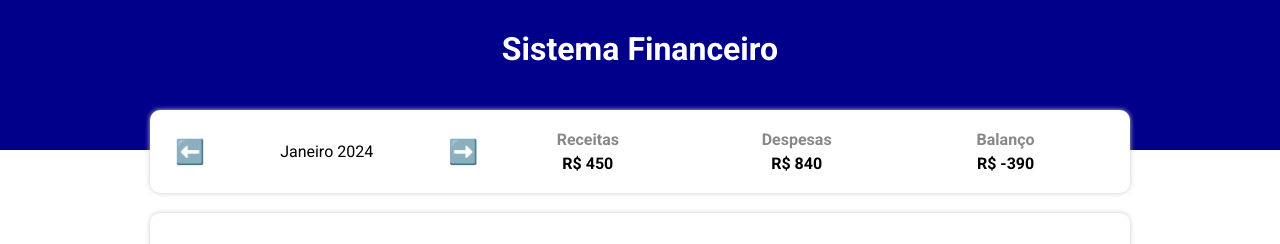
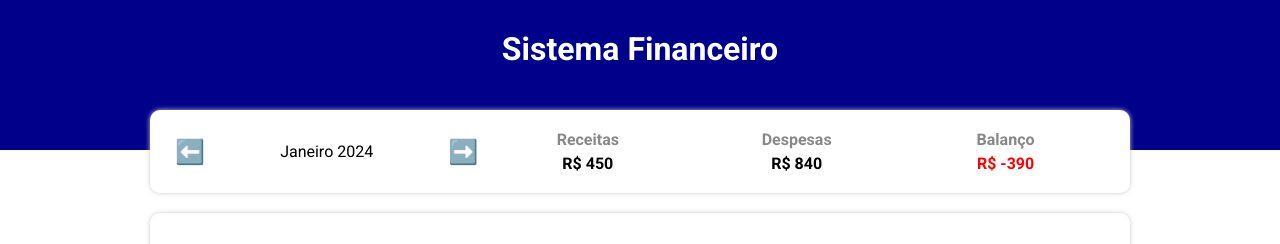
Before and after one commit to Pedroo07/Projeto-Financias-ts, a React (Vite) app: page / in a window 1280 px wide. Shown: the top 244 px of the page. Built offline with nearby package versions, Linux system fonts and the light colour scheme.

Commit message:
Definindo cor para valor negativo e positivo

```diff
--- a/src/components/InfoArea/index.tsx
+++ b/src/components/InfoArea/index.tsx
@@ -33,7 +33,7 @@
             <C.ResumeArea>
                 <ResumeItem title='Receitas' value={income}/>
                 <ResumeItem title='Despesas' value={expense}/>
-                <ResumeItem title='Balanço' value={income - expense}/>
+                <ResumeItem title='Balanço' value={income - expense} color={(income - expense) < 0 ?'red' : ((income - expense) === 0 ? 'black' : 'green')}/>
             </C.ResumeArea>
         </C.Container>
     )
--- a/src/components/ResumeItem/index.tsx
+++ b/src/components/ResumeItem/index.tsx
@@ -3,13 +3,14 @@
 type Props = {
     title: string
     value: number
+    color?: string
 }
-export const ResumeItem = ({title,value}: Props) => {
+export const ResumeItem = ({title,value,color}: Props) => {
 
     return(
         <C.Container>
             <C.Title>{title}</C.Title>
-            <C.Value>R$ {value}</C.Value>
+            <C.Value color={color}>R$ {value}</C.Value>
         </C.Container>
     )
 }
--- a/src/components/ResumeItem/styles.ts
+++ b/src/components/ResumeItem/styles.ts
@@ -10,8 +10,8 @@
 color: #888;
 margin-bottom: 5px;
 `
-export const Value = styled.div`
+export const Value = styled.div<{color: string}>`
 text-align: center;
 font-weight:bold;
-color: #000;
+color: ${props => props.color ?? '#000'};
 `
```
